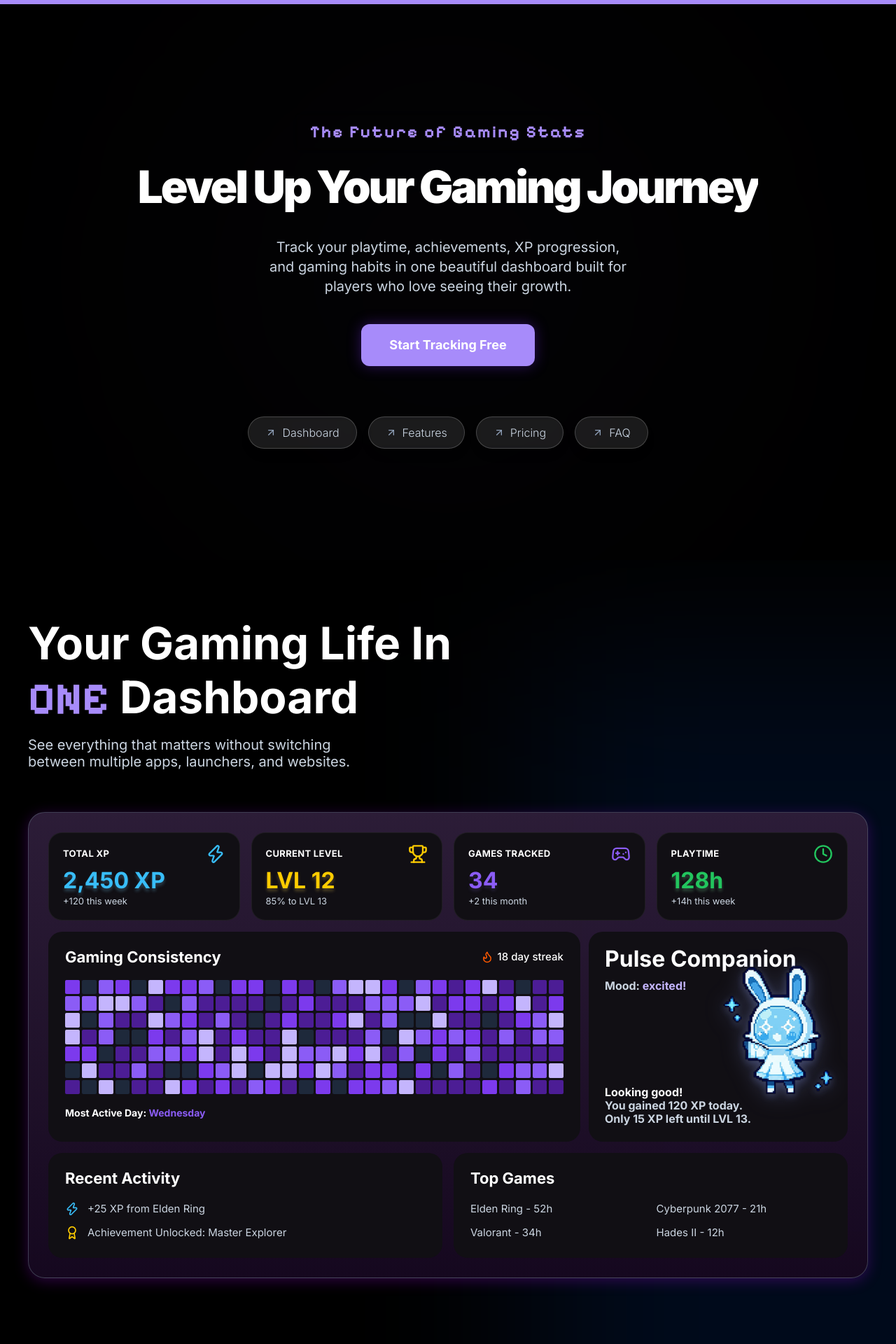
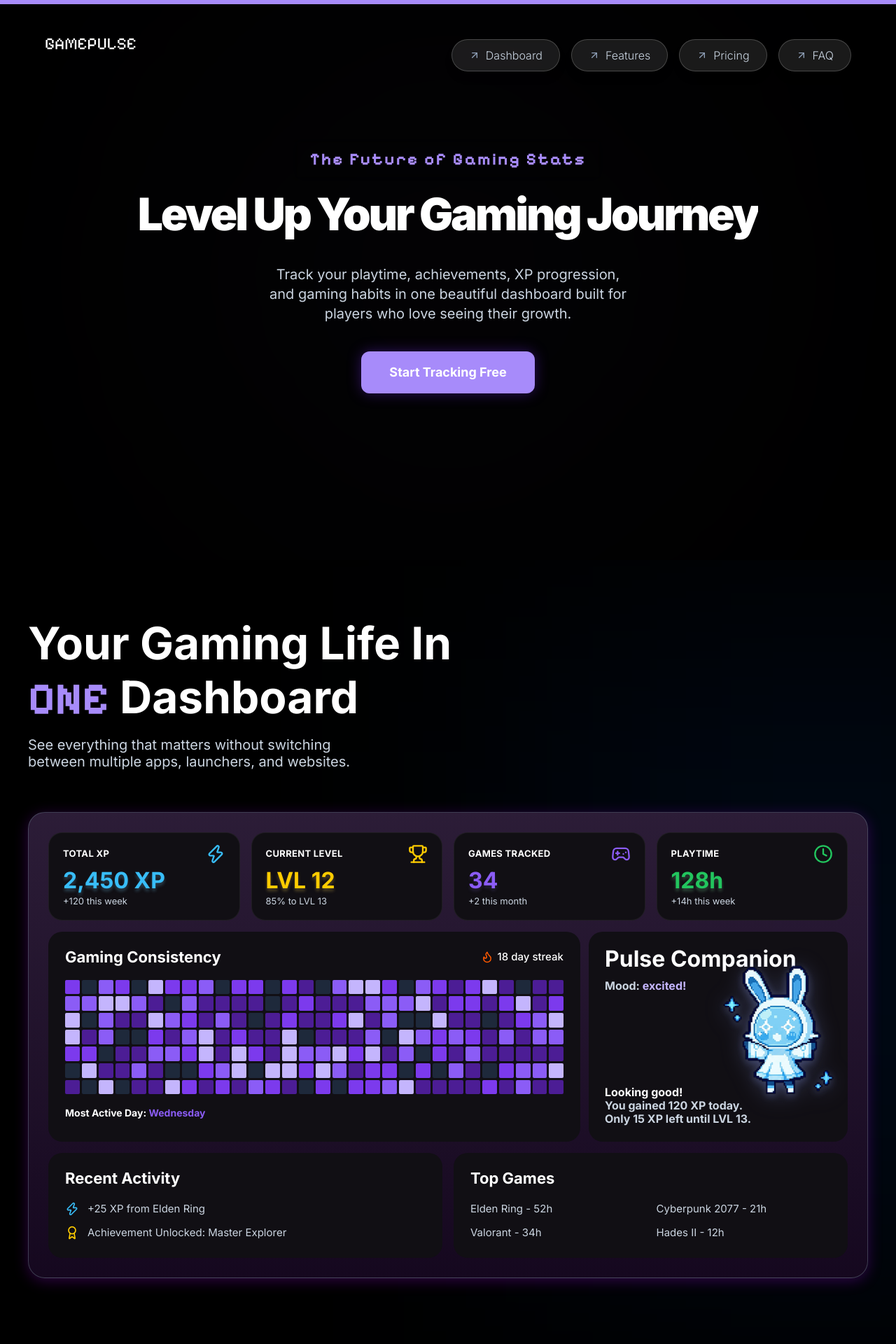
Before and after one commit to nntrwx/gamepulse, a Next.js app: page / in a window 1280 px wide. Shown: the top 1920 px of the page at 70% size. Built offline with nearby package versions, Linux system fonts and the light colour scheme.

Commit message:
scrollbar, header

```diff
--- a/src/app/globals.css
+++ b/src/app/globals.css
@@ -6,6 +6,10 @@
   --color-game-dark: #000000;
   --color-game-surface: #111111;
   --color-game-grey: #CBD5E1;
+
+  --shadow-glow-purple: 0px 0px 20px rgba(167, 139, 250, 0.3);
+  --shadow-card: 0px 4px 20px rgba(0, 0, 0, 0.25);
+
   --font-sans: var(--font-inter);
   --font-pixel: var(--font-pixelify);
 }
@@ -31,3 +35,28 @@
     @apply border-game-purple/50 shadow-[0_0_20px_rgba(109,40,217,0.15)];
   }
 }
+
+@layer utilities {
+  /* Скрываем стандартный скроллбар в WebKit (Chrome, Safari, Edge) */
+  .custom-scrollbar::-webkit-scrollbar {
+    width: 8px;
+    height: 8px;
+  }
+
+  /* Фон трека скроллбара */
+  .custom-scrollbar::-webkit-scrollbar-track {
+    background: #0f0f12; /* Твой темный фон */
+  }
+
+  /* Ползунок скроллбара */
+  .custom-scrollbar::-webkit-scrollbar-thumb {
+    background: #4C1D95; /* Game-purple */
+    border-radius: 20px;
+    border: 2px solid #0f0f12;
+  }
+
+  /* Эффект при наведении на ползунок */
+  .custom-scrollbar::-webkit-scrollbar-thumb:hover {
+    background: #8B5CF6;
+  }
+}
--- a/src/app/layout.tsx
+++ b/src/app/layout.tsx
@@ -2,6 +2,7 @@ import type { Metadata } from "next";
 import { Inter, Pixelify_Sans } from "next/font/google";
 import "./globals.css";
 import ScrollProgress from "@/components/ui/ScrollProgress";
+import Header from "@/components/layout/Header";
 
 const inter = Inter({
   variable: "--font-inter",
@@ -28,8 +29,9 @@ export default function RootLayout({
       lang="en"
       className={`${inter.variable} ${pixelify.variable} h-full antialiased scroll-smooth`}
     >
-      <body className="min-h-full flex flex-col font-sans bg-black text-white">
+      <body className="min-h-full flex flex-col font-sans bg-black text-white custom-scrollbar">
         <ScrollProgress />
+        <Header />
         {children}
       </body>
     </html>
--- a/src/app/page.tsx
+++ b/src/app/page.tsx
@@ -1,3 +1,5 @@
+'use client';
+import GlowOrb from '@/components/ui/GlowOrb';
 import Hero from '@/components/hero/Hero';
 import DashboardPreview from '@/components/dashboard/DashboardPreview';
 import Features from '@/components/features/Features';
@@ -6,6 +8,7 @@ import FAQ from '@/components/faq/FAQ';
 import CTA from '@/components/CTA';
 import Footer from '@/components/Footer';
 import { FadeIn } from '@/components/ui/MotionWrapper';
+import { motion } from 'framer-motion';
 
 export default function Home() {
   return (
@@ -13,14 +16,7 @@ export default function Home() {
       <Hero />
 
       <section id="dashboard" className="relative px-4 py-20 overflow-hidden">
-        <div
-          className="absolute w-[1156px] h-[1205px] bg-[rgba(0,53,134,0.2)] border border-white filter blur-[125px] pointer-events-none"
-          style={{
-            left: '60%',
-            top: '150px',
-            zIndex: 0
-          }}
-        />
+        <GlowOrb top="150px" left="60%" />
 
         <div className="relative z-10 mb-[60px] max-w-[1200px] mx-auto">
           <h2 className="font-bold text-[64px] leading-[77px] text-white mb-[15px]">
@@ -36,6 +32,7 @@ export default function Home() {
 
         <div className="relative z-10">
           <FadeIn><DashboardPreview /></FadeIn>
+          <GlowOrb top="1200px" left="10%" />
           <FadeIn><Features /></FadeIn>
           <FadeIn><Pricing /></FadeIn>
           <FadeIn><FAQ /></FadeIn>
--- a/src/components/dashboard/DashboardPreview.tsx
+++ b/src/components/dashboard/DashboardPreview.tsx
@@ -1,9 +1,16 @@
+'use client';
+import { useState, useEffect } from 'react';
 import { Zap, Trophy, Gamepad2, Clock, Flame, Award } from 'lucide-react';
 import Image from 'next/image';
 
 export default function DashboardPreview() {
-  const palette = ['#1E293B', '#4C1D95', '#4C1D95', '#7C3AED', '#8B5CF6', '#C4B5FD'];
-  const gridCells = Array.from({ length: 210 }, () => palette[Math.floor(Math.random() * palette.length)]);
+  // Используем состояние для хранения цветов сетки
+  const [gridCells, setGridCells] = useState<string[]>([]);
+
+  useEffect(() => {
+    const palette = ['#1E293B', '#4C1D95', '#4C1D95', '#7C3AED', '#8B5CF6', '#C4B5FD'];
+    setGridCells(Array.from({ length: 210 }, () => palette[Math.floor(Math.random() * palette.length)]));
+  }, []);
 
   const textShadows: Record<string, string> = {
     '#38BDF8': '0px 4px 4px rgba(125,211,252,0.25)',
@@ -27,10 +34,7 @@ export default function DashboardPreview() {
               <span className="text-[13px] font-bold tracking-wide text-white">{item.label}</span>
               <item.icon size={28} color={item.color} />
             </div>
-            <div
-              className="text-[32px] font-bold leading-none mb-1"
-              style={{ color: item.color, textShadow: textShadows[item.color] }}
-            >
+            <div className="text-[32px] font-bold leading-none mb-1" style={{ color: item.color, textShadow: textShadows[item.color] }}>
               {item.value}
             </div>
             <div className="text-[13px] text-[#CBD5E1]">{item.sub}</div>
@@ -39,7 +43,6 @@ export default function DashboardPreview() {
       </div>
 
       <div className="grid grid-cols-3 gap-4 mb-4 items-start">
-
         <div className="col-span-2 bg-[#110F14] px-6 pt-5 pb-5 rounded-[20px]" style={{ width: '760px', height: '300px' }}>
           <div className="flex justify-between items-center mb-4">
             <h3 className="text-[22px] font-bold">Gaming Consistency</h3>
@@ -56,6 +59,7 @@ export default function DashboardPreview() {
               gap: '3px',
             }}
           >
+            {/* Рендерим сетку только когда данные готовы */}
             {gridCells.map((color, i) => (
               <div
                 key={i}
--- a/src/components/hero/Hero.tsx
+++ b/src/components/hero/Hero.tsx
@@ -21,7 +21,6 @@ export default function Hero() {
         Start Tracking Free
       </button>
 
-      <NavigationLinks />
 
     </section>
   );
--- /dev/null
+++ b/src/components/layout/Header.tsx
@@ -0,0 +1,26 @@
+'use client';
+import { useEffect, useState } from 'react';
+import NavigationLinks from '../hero/NavigationLinks';
+
+export default function Header() {
+  const [isScrolled, setIsScrolled] = useState(false);
+
+  useEffect(() => {
+    const handleScroll = () => setIsScrolled(window.scrollY > 50);
+    window.addEventListener('scroll', handleScroll);
+    return () => window.removeEventListener('scroll', handleScroll);
+  }, []);
+
+  return (
+    <header
+      className={`fixed top-0 left-0 right-0 z-50 transition-all duration-300 ${
+        isScrolled ? 'py-3 bg-black/60 backdrop-blur-md border-b border-white/10' : 'py-6 bg-transparent'
+      }`}
+    >
+      <div className="max-w-[1200px] mx-auto flex justify-between items-center px-6">
+        <div className="font-pixel text-[24px] text-white">GAMEPULSE</div>
+        <NavigationLinks />
+      </div>
+    </header>
+  );
+}
--- /dev/null
+++ b/src/components/ui/GlowOrb.tsx
@@ -0,0 +1,30 @@
+'use client';
+import { motion } from 'framer-motion';
+
+interface GlowOrbProps {
+  top?: string;
+  left?: string;
+  className?: string;
+}
+
+export default function GlowOrb({ top = '150px', left = '60%', className = '' }: GlowOrbProps) {
+  return (
+    <motion.div
+      animate={{
+        y: [0, 30, 0],
+        x: [0, 20, 0],
+        scale: [1, 1.1, 1]
+      }}
+      transition={{
+        repeat: Infinity,
+        duration: 10,
+        ease: "easeInOut"
+      }}
+      className={`absolute w-[800px] h-[800px] bg-[rgba(0,53,134,0.15)] border border-white/5 filter blur-[150px] pointer-events-none z-0 ${className}`}
+      style={{
+        left: left,
+        top: top,
+      }}
+    />
+  );
+}
--- a/src/components/ui/MotionWrapper.tsx
+++ b/src/components/ui/MotionWrapper.tsx
@@ -11,3 +11,16 @@ export const FadeIn = ({ children }: { children: React.ReactNode }) => (
     {children}
   </motion.div>
 );
+
+export const HoverCard = ({ children, className }: { children: React.ReactNode, className?: string }) => (
+  <motion.div
+    whileHover={{
+      y: -5,
+      boxShadow: "0px 0px 25px rgba(139, 92, 246, 0.2)"
+    }}
+    transition={{ type: "spring", stiffness: 300, damping: 20 }}
+    className={className}
+  >
+    {children}
+  </motion.div>
+);
```
